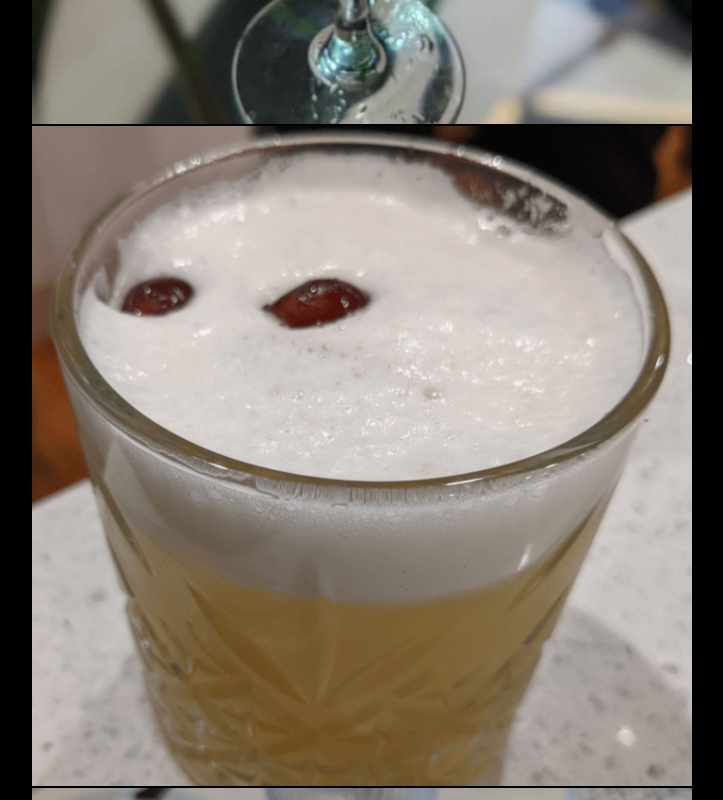
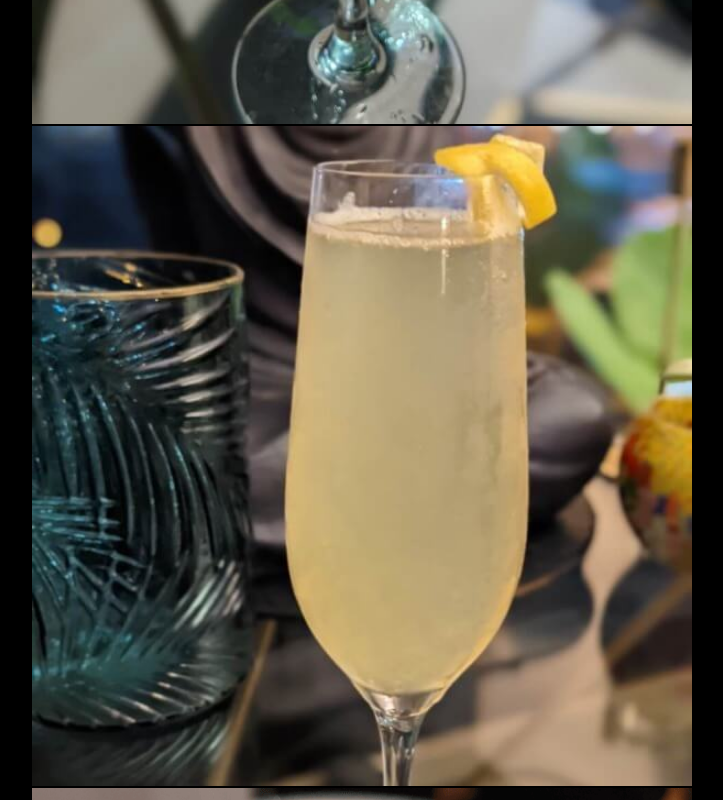
Before and after one commit to ESedrak/cocktail-list, a React (Create React App) app: page / in a window 1280 px wide. Shown: the part 740-1540 px from the top of the page, without its empty margins (278-1001 px from the left). Built offline with nearby package versions, Linux system fonts and the light colour scheme; a web font is replaced by a local one.

Commit message:
update french75 image

```diff
--- a/src/barOfLiz/Cocktail.js
+++ b/src/barOfLiz/Cocktail.js
@@ -13,10 +13,10 @@ function Cocktail() {
       <h2>Bar of Liz</h2>
       <p>The perfected ratios of some of the best cocktails</p>
       <Margarita />
+      <French75 />
       <Sours />
       <Gnt />
       <Genie />
-      <French75 />
       <ScreamingB />
     </div>
   );
--- a/src/barOfLiz/French75.js
+++ b/src/barOfLiz/French75.js
@@ -1,14 +1,11 @@
 import React from "react";
+import frenchImg from "../images/french75.jpg";
 
 function French75() {
   return (
     <div className="French75">
       <section className="Cocktail-one">
-        <img
-          className="Cocktail-image-drink"
-          src="https://s3.amazonaws.com/shecodesio-production/uploads/files/000/023/000/original/french-75-cocktail.jpg?1639738210"
-          alt="French75"
-        />
+        <img className="Cocktail-image-drink" src={frenchImg} alt="French 75" />
         <div className="Cocktail-image-overlay">
           <h2 className="Cocktail-drink-name">French 75</h2>
           <ul className="Cocktail-image-description">
```
Also changed, not shown: src/images/french75.jpg (added).
